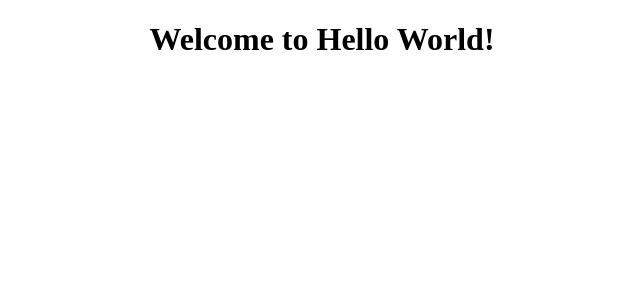
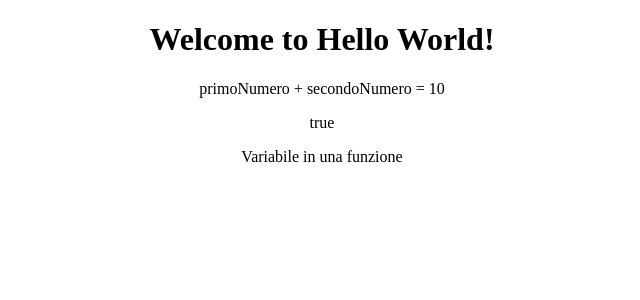
Before and after one commit to zingazzi/corso-angular-murate, an Angular app: page / in a window 1280 px wide. Shown: the top 300 px of the page, without its empty margins (318-958 px from the left). Built offline with nearby package versions, Linux system fonts and the light colour scheme.

Commit message:
Variabili e funzioni

```diff
--- a/src/app/app.component.html
+++ b/src/app/app.component.html
@@ -3,4 +3,7 @@
   <h1>
     Welcome to {{ title }}!
   </h1>
+  <p>primoNumero + secondoNumero = {{ primoNumero + secondoNumero }}</p>
+  <p>{{ booleano }}</p>
+  <p>{{ getVariableResult() }}</p>
 </div>
--- a/src/app/app.component.ts
+++ b/src/app/app.component.ts
@@ -6,5 +6,26 @@ import { Component } from "@angular/core";
   styleUrls: ["./app.component.css"]
 })
 export class AppComponent {
-  title = "Hello World";
+  title: string = "Hello World";
+
+  primoNumero: number = 4;
+  secondoNumero: number = 6;
+
+  booleano: boolean = true;
+
+  variabileStringaDaAssegnare: string;
+  variabileNumericaDaAssegnare: number;
+
+  getVariableResult(): string {
+    return "Variabile in una funzione";
+  }
+
+  quadratoDiNumeri() {
+    let risultato = this.primoNumero * this.primoNumero;
+    return risultato;
+  }
+
+  assegnaNumeroAVariabile(): void {
+    this.variabileNumericaDaAssegnare = this.secondoNumero * this.secondoNumero;
+  }
 }
```
